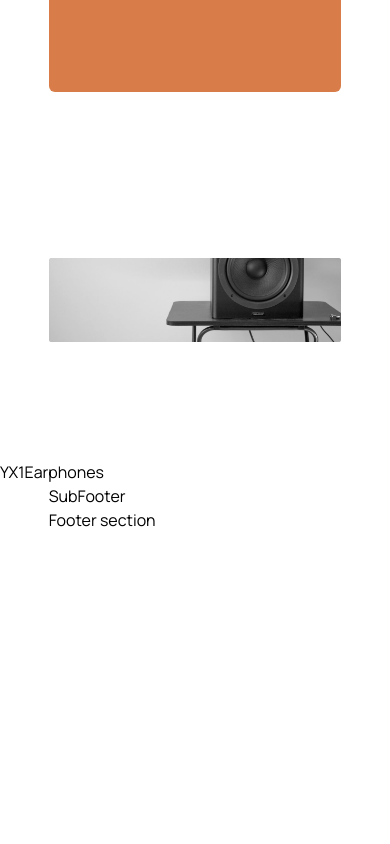
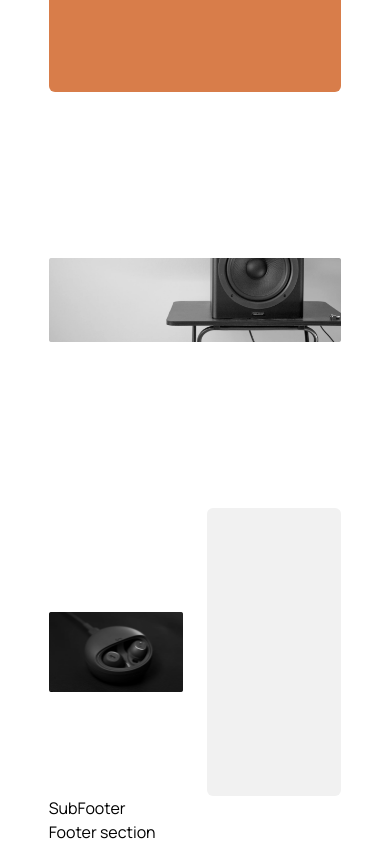
Before and after one commit to Mahmud1087/portfolio-projects, a React (Vite) app in the folder audiophile_ecommerce/: page / in a window 390 px wide. Shown: the part 1776-2620 px from the top of the page. Before the commit the page ends 2308 px from the top, so only its background shows below. Built offline with nearby package versions, Linux system fonts and the light colour scheme.

Commit message:
added the YX1Earphones component in the home page

```diff
--- a/audiophile_ecommerce/src/components/home page/YX1Earphones.jsx
+++ b/audiophile_ecommerce/src/components/home page/YX1Earphones.jsx
@@ -1,4 +1,17 @@
+import airpodImg from '../../assets/ear-pod.png';
+
 const YX1Earphones = () => {
-  return <div>YX1Earphones</div>;
+  return (
+    <div className='flex container gap-x-6 pt-12'>
+      <section className='w-1/2 rounded-md h-[18rem]'>
+        <img
+          src={airpodImg}
+          alt='Earbud image'
+          className='w-full h-full object-contain rounded-[inherit]'
+        />
+      </section>
+      <section className='w-1/2 rounded-md h-[18rem] bg-light-300'></section>
+    </div>
+  );
 };
 export default YX1Earphones;
```
